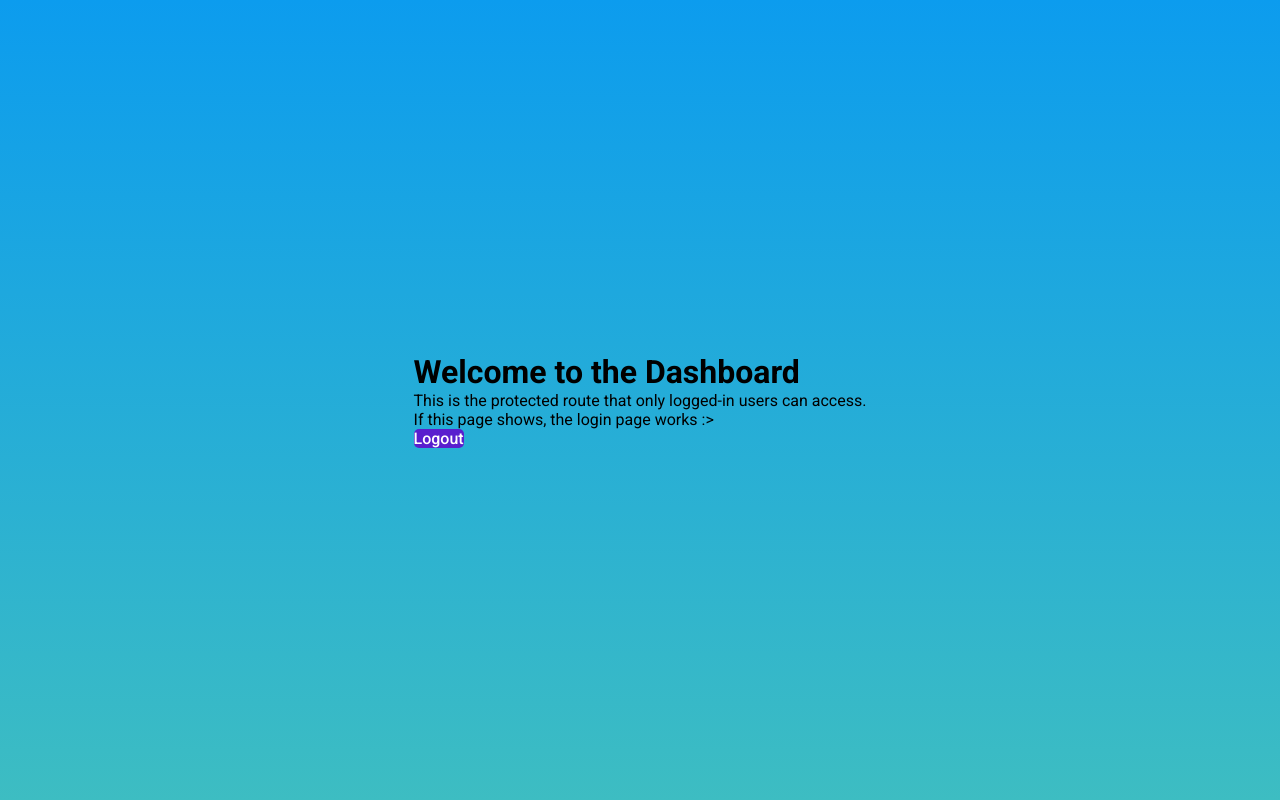
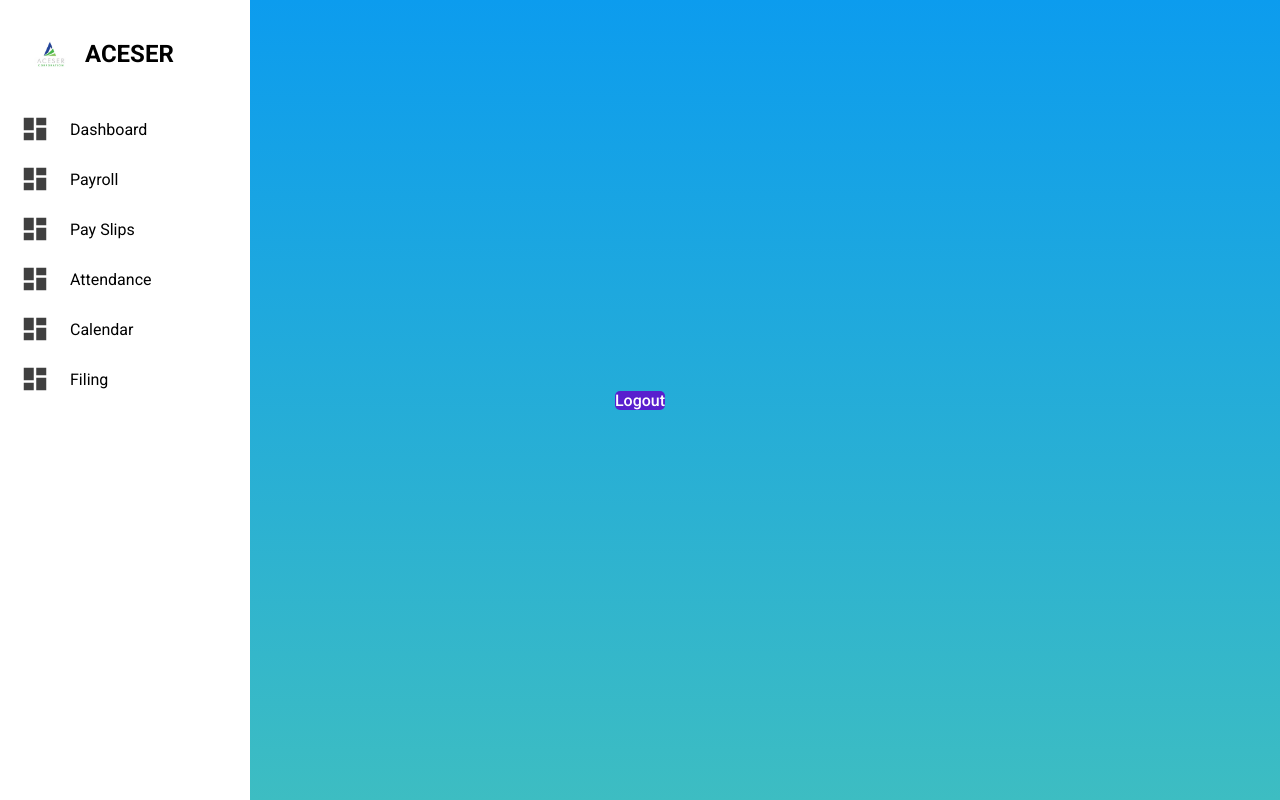
Before and after one commit to masterayber/payrollSystem_Aceser, a React (Vite) app in the folder frontend/: page /dashboard in a window 1280 px wide. Built offline with nearby package versions, Linux system fonts and the light colour scheme; sample sign-in values are in the browser's storage.

Commit message:
Dashboard Page Tweak

```diff
--- a/frontend/src/pages/Dashboard.jsx
+++ b/frontend/src/pages/Dashboard.jsx
@@ -1,16 +1,146 @@
-import React  from "react";
+import React from "react";
+import "../styles/Dashboard.css";
 
 const Dashboard = () => {
   const handleLogout = () => {
-        localStorage.removeItem('token');
-        window.location.href = '/';
+    localStorage.removeItem("token");
+    window.location.href = "/";
   };
 
   return (
     <div>
-            <h1>Welcome to the Dashboard</h1>
-            <p>This is the protected route that only logged-in users can access.</p>
-            <p>If this page shows, the login page works :&gt;</p>
+      <div className="sidebar">
+        <div className="company-container">
+          <div className="aceser-logo">
+            <img
+              src="/assets/aceser-logo.jpg"
+              alt="Company Logo"
+              className="logo"
+            />
+          </div>
+          <div className="aceser-text">
+            <p>ACESER</p>
+          </div>
+        </div>
+
+        <div className="sidebar-toolkit">
+          <div className="sidebar-toolkit-icon">
+            <svg
+              width="30"
+              height="30"
+              viewBox="0 0 24 24"
+              fill="none"
+              xmlns="http://www.w3.org/2000/svg"
+            >
+              <path
+                d="M13 9V3H21V9H13ZM3 13V3H11V13H3ZM13 21V11H21V21H13ZM3 21V15H11V21H3Z"
+                fill="#404040"
+              />
+            </svg>
+          </div>
+          <div className="sidebar-toolkit-text">
+            <p>Dashboard</p>
+          </div>
+        </div>
+        <div className="sidebar-toolkit">
+          <div className="sidebar-toolkit-icon">
+            <svg
+              width="30"
+              height="30"
+              viewBox="0 0 24 24"
+              fill="none"
+              xmlns="http://www.w3.org/2000/svg"
+            >
+              <path
+                d="M13 9V3H21V9H13ZM3 13V3H11V13H3ZM13 21V11H21V21H13ZM3 21V15H11V21H3Z"
+                fill="#404040"
+              />
+            </svg>
+          </div>
+          <div className="sidebar-toolkit-text">
+            <p>Payroll</p>
+          </div>
+        </div>
+        <div className="sidebar-toolkit">
+          <div className="sidebar-toolkit-icon">
+            <svg
+              width="30"
+              height="30"
+              viewBox="0 0 24 24"
+              fill="none"
+              xmlns="http://www.w3.org/2000/svg"
+            >
+              <path
+                d="M13 9V3H21V9H13ZM3 13V3H11V13H3ZM13 21V11H21V21H13ZM3 21V15H11V21H3Z"
+                fill="#404040"
+              />
+            </svg>
+          </div>
+          <div className="sidebar-toolkit-text">
+            <p>Pay Slips</p>
+          </div>
+        </div>
+        <div className="sidebar-toolkit">
+          <div className="sidebar-toolkit-icon">
+            <svg
+              width="30"
+              height="30"
+              viewBox="0 0 24 24"
+              fill="none"
+              xmlns="http://www.w3.org/2000/svg"
+            >
+              <path
+                d="M13 9V3H21V9H13ZM3 13V3H11V13H3ZM13 21V11H21V21H13ZM3 21V15H11V21H3Z"
+                fill="#404040"
+              />
+            </svg>
+          </div>
+          <div className="sidebar-toolkit-text">
+            <p>Attendance</p>
+          </div>
+        </div>
+        <div className="sidebar-toolkit">
+          <div className="sidebar-toolkit-icon">
+            <svg
+              width="30"
+              height="30"
+              viewBox="0 0 24 24"
+              fill="none"
+              xmlns="http://www.w3.org/2000/svg"
+            >
+              <path
+                d="M13 9V3H21V9H13ZM3 13V3H11V13H3ZM13 21V11H21V21H13ZM3 21V15H11V21H3Z"
+                fill="#404040"
+              />
+            </svg>
+          </div>
+          <div className="sidebar-toolkit-text">
+            <p>Calendar</p>
+          </div>
+        </div>
+        <div className="sidebar-toolkit">
+          <div className="sidebar-toolkit-icon">
+            <svg
+              width="30"
+              height="30"
+              viewBox="0 0 24 24"
+              fill="none"
+              xmlns="http://www.w3.org/2000/svg"
+            >
+              <path
+                d="M13 9V3H21V9H13ZM3 13V3H11V13H3ZM13 21V11H21V21H13ZM3 21V15H11V21H3Z"
+                fill="#404040"
+              />
+            </svg>
+          </div>
+          <div className="sidebar-toolkit-text">
+            <p>Filing</p>
+          </div>
+        </div>
+      </div>
+      <div>
+        <div className="header"></div>
+      </div>
       <button onClick={handleLogout}>Logout</button>
     </div>
   );
--- /dev/null
+++ b/frontend/src/styles/Dashboard.css
@@ -0,0 +1,62 @@
+.sidebar {
+  position: fixed;
+  left: 0;
+  top: 0;
+  bottom: 0;
+
+  background-color: white;
+  width: 250px;
+  padding-top: 4px;
+
+  z-index: 200;
+}
+
+.company-container {
+  display: flex;
+  align-items: center;
+  justify-content: center;
+  height: 100px;
+  padding: 25px;
+  width: 100%;
+}
+
+.aceser-text {
+  font-size: 24px;
+  font-weight: bold;
+  width: 100%;
+  padding-left: 10px;
+}
+
+.aceser-logo {
+  height: 50px;
+  width: 50px;
+}
+
+.logo {
+  width: 50px;
+  height: 50px;
+}
+
+.sidebar-toolkit {
+  display: flex;
+  align-items: center;
+  padding: 10px 20px;
+  cursor: pointer;
+}
+
+.sidebar-toolkit-icon {
+  display: flex;
+  align-items: center;
+  justify-content: center;
+  width: 30px;
+  height: 30px;
+}
+
+.sidebar-toolkit-icon svg {
+  width: 30px;
+  height: 30px;
+}
+
+.sidebar-toolkit-text {
+  padding-left: 20px;
+}
```
Also changed, not shown: frontend/public/dashboard-icon.svg (added). Lines whose indentation alone changed are shown as unchanged.
